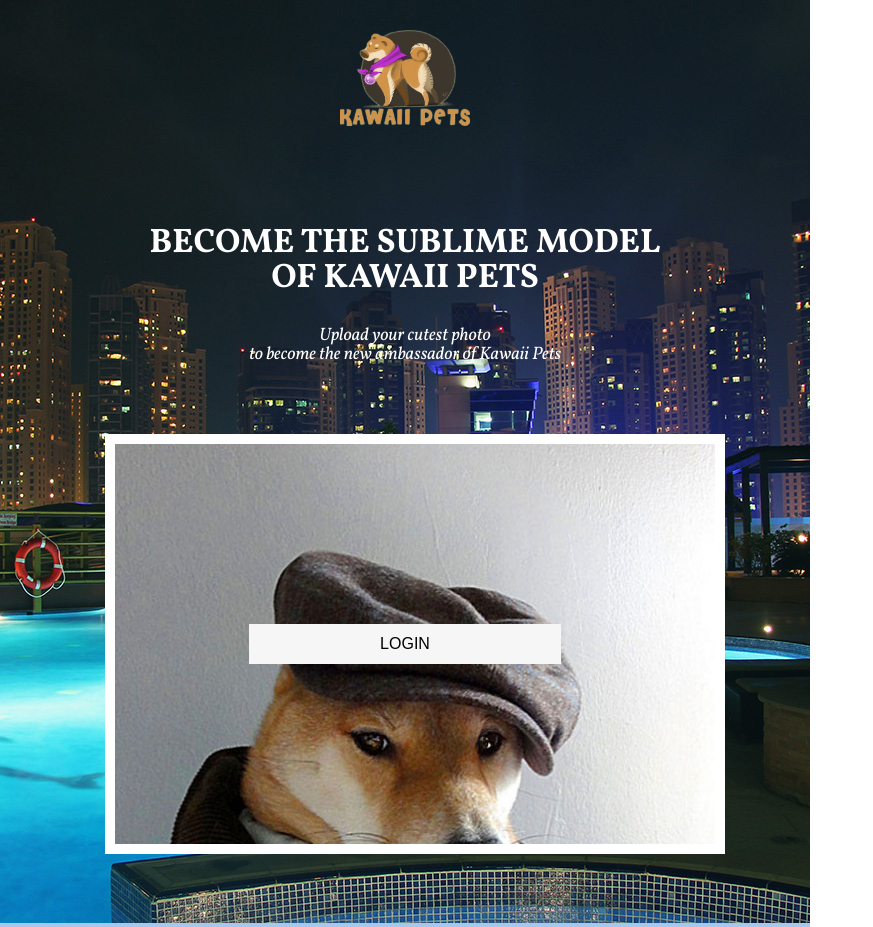
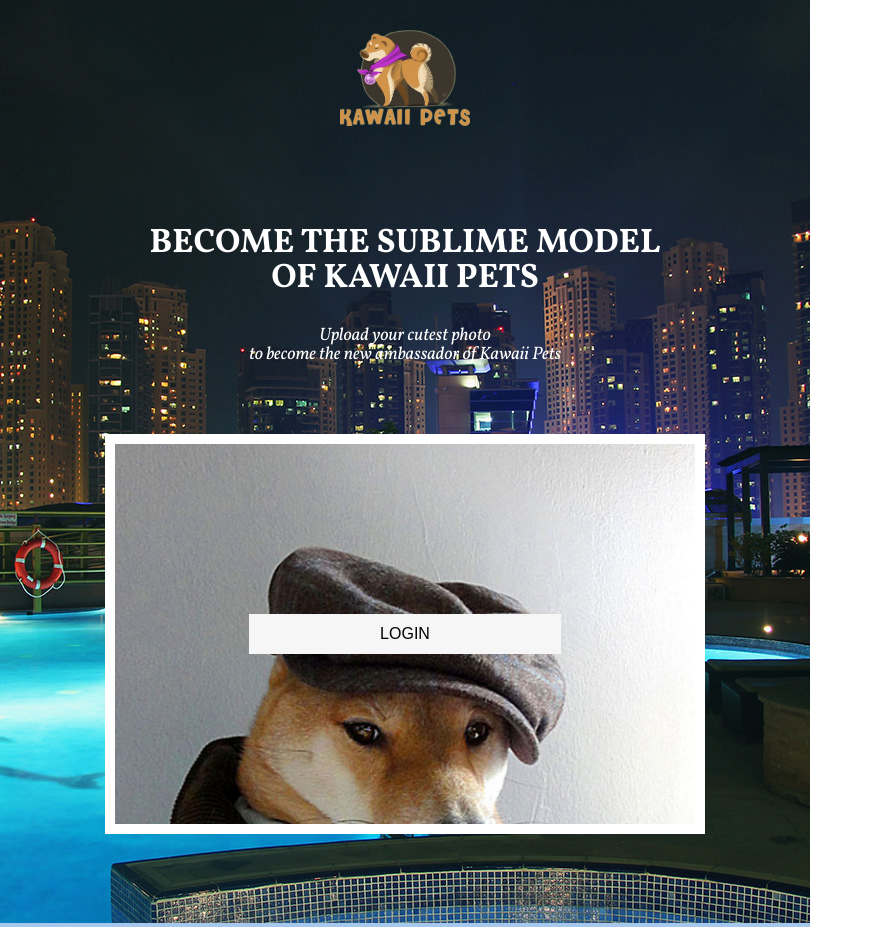
Before and after one commit to DogeSARL/DogeSocialApp, a Symfony app: template src/Doge/FacebookBundle/Resources/views/Home/new.html.twig in a window 1280 px wide. Shown: the whole page, without its empty margins (0-873 px from the left). Run offline with Twig, Linux system fonts and the light colour scheme; the template is opened without the code that fills it, so the values that code supplies are empty; some libraries are stand-ins or nearby versions.

Commit message:
Mise en forme du bloc home sous la bonne taille

```diff
--- a/src/Doge/FacebookBundle/Resources/public/css/main.css
+++ b/src/Doge/FacebookBundle/Resources/public/css/main.css
@@ -170,7 +170,7 @@ ul.slide_home{
     height: auto;
 }
 
-#container.page_home .bx-wrapper{width: 600px;}
+#container.page_home .bx-wrapper{width: 100%;}
 
 #container.page_home .bx-wrapper .bx-next, #container.page_home .bx-wrapper .bx-prev{
     width: 48px;
@@ -227,6 +227,18 @@ a.cta_home_link div.cta_login{
     transition: 0.2s;
 }
 
+a.cta_home_link{
+    display: block;
+    width: 600px;
+    margin: 0 auto;
+}
+
+a.cta_home_link *{
+    -webkit-box-sizing:border-box;
+    -moz-box-sizing:border-box;
+    box-sizing: border-box;
+}
+
 a.cta_home_link:hover div.cta_login{
     /* border: 1px solid #9e7234; */
     background: #f6ad54;
@@ -236,7 +248,7 @@ a.cta_home_link:hover div.cta_login{
 .slider_home_wrapper{
     display: block;
     height: auto;
-    width: 600px;
+    width: 100%;
     position: relative;
     margin:0 auto;
 }
```
